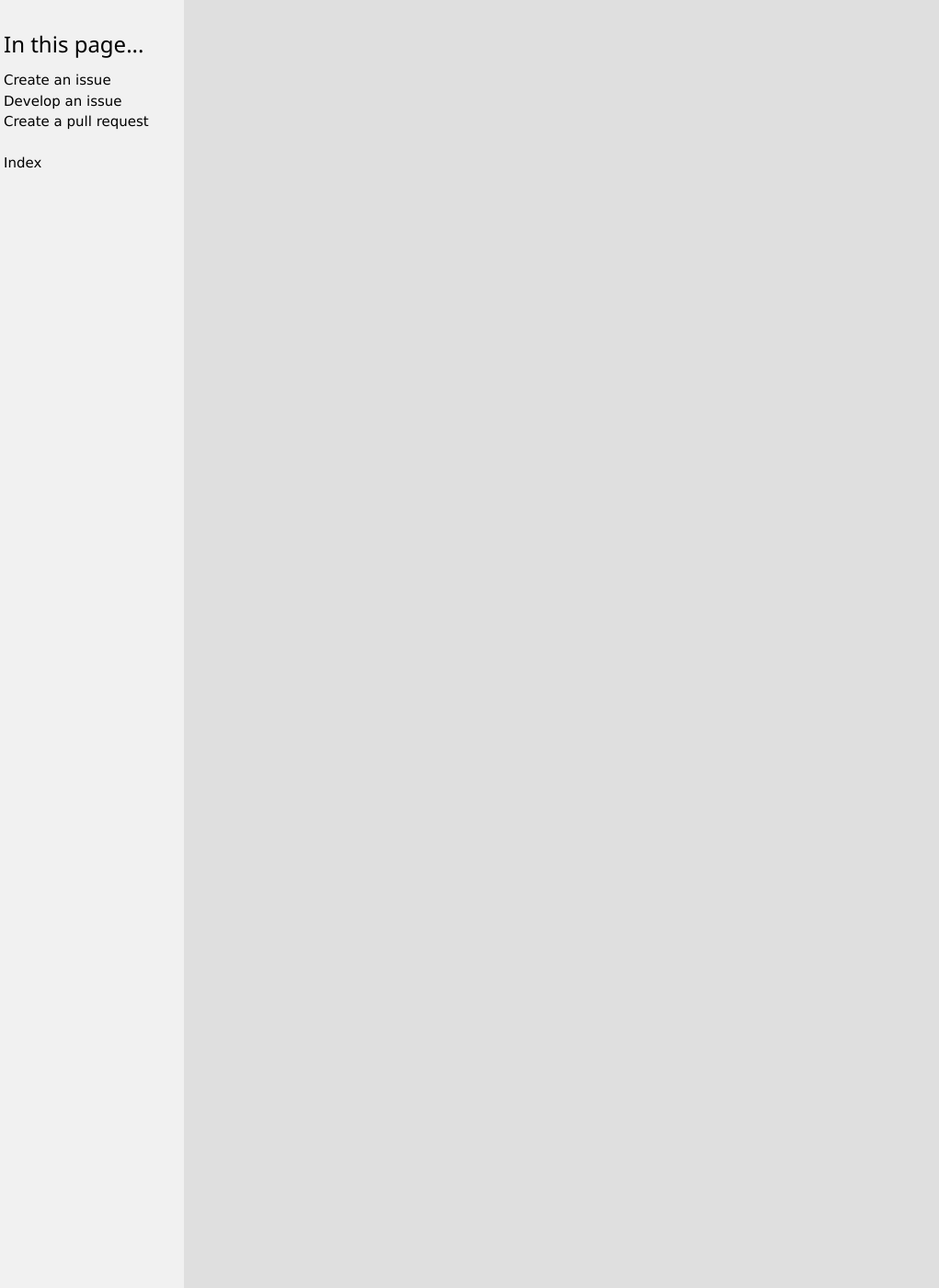
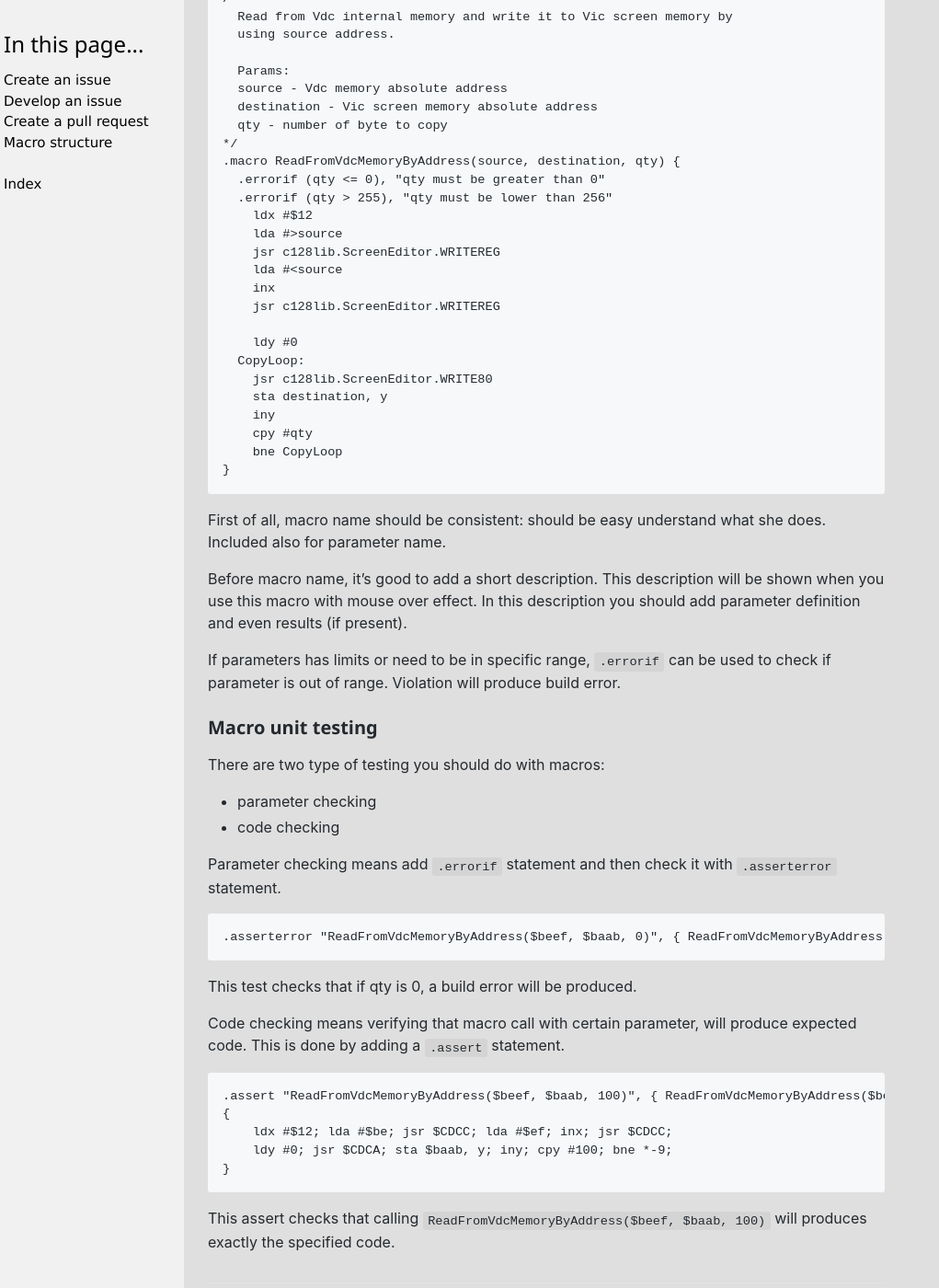
Before and after one commit to c128lib/c128lib.github.io, a Jekyll site: the page built from bestpractice.md, in a window 1280 px wide and 1400 px high, scrolled down 2333 px. Shown: the whole window at 92% size, without its empty margins (0-1021 px from the left). Built offline with Jekyll 4.4.1, drawn with Linux system fonts in a browser that asks for light colours; comment, search, counter and statistics services are not loaded; some of the changed text lies outside the part shown.

Commit message:
Macro structure and unittest

```diff
--- a/bestpractice.md
+++ b/bestpractice.md
@@ -33,6 +33,75 @@ This operation will create and checkout a new branch.
 When you push your commits (even if you have not completed your issue), you can edit issue by adding branch name on it.
 So your commit will be automatically linked to your issue.
 
+If an issue is assigned to you, you can also find in "My issues" group.
+
 ![Link branch on issue](resources/link-branch-on-issue.png)
 
 ## Create a pull request
+
+#TBD
+
+## Macro structure
+
+Take this code as example:
+<pre><code>/*
+  Read from Vdc internal memory and write it to Vic screen memory by
+  using source address.
+
+  Params:
+  source - Vdc memory absolute address
+  destination - Vic screen memory absolute address
+  qty - number of byte to copy
+*/
+.macro ReadFromVdcMemoryByAddress(source, destination, qty) {
+  .errorif (qty &lt;= 0), "qty must be greater than 0"
+  .errorif (qty &gt; 255), "qty must be lower than 256"
+    ldx #$12
+    lda #&gt;source
+    jsr c128lib.ScreenEditor.WRITEREG
+    lda #&lt;source
+    inx
+    jsr c128lib.ScreenEditor.WRITEREG
+
+    ldy #0
+  CopyLoop:
+    jsr c128lib.ScreenEditor.WRITE80
+    sta destination, y
+    iny
+    cpy #qty
+    bne CopyLoop
+}
+</code></pre>
+
+First of all, macro name should be consistent: should be easy understand what she does. Included also for parameter name.
+
+Before macro name, it's good to add a short description.
+This description will be shown when you use this macro with mouse over effect.
+In this description you should add parameter definition and even results (if present).
+
+If parameters has limits or need to be in specific range, <code>.errorif</code> can be used to check if parameter is out of range.
+Violation will produce build error.
+
+### Macro unit testing
+
+There are two type of testing you should do with macros:
+* parameter checking
+* code checking
+
+Parameter checking means add <code>.errorif</code> statement and then check it with <code>.asserterror</code> statement.
+
+<pre><code>.asserterror "ReadFromVdcMemoryByAddress($beef, $baab, 0)", { ReadFromVdcMemoryByAddress($beef, $baab, 0) }
+</code></pre>
+
+This test checks that if qty is 0, a build error will be produced.
+
+Code checking means verifying that macro call with certain parameter, will produce expected code. This is done by adding a <code>.assert</code> statement.
+
+<pre><code>.assert "ReadFromVdcMemoryByAddress($beef, $baab, 100)", { ReadFromVdcMemoryByAddress($beef, $baab, 100) },
+{
+    ldx #$12; lda #$be; jsr $CDCC; lda #$ef; inx; jsr $CDCC;
+    ldy #0; jsr $CDCA; sta $baab, y; iny; cpy #100; bne *-9;
+}
+</code></pre>
+
+This assert checks that calling <code>ReadFromVdcMemoryByAddress($beef, $baab, 100)</code> will produces exactly the specified code.
```
